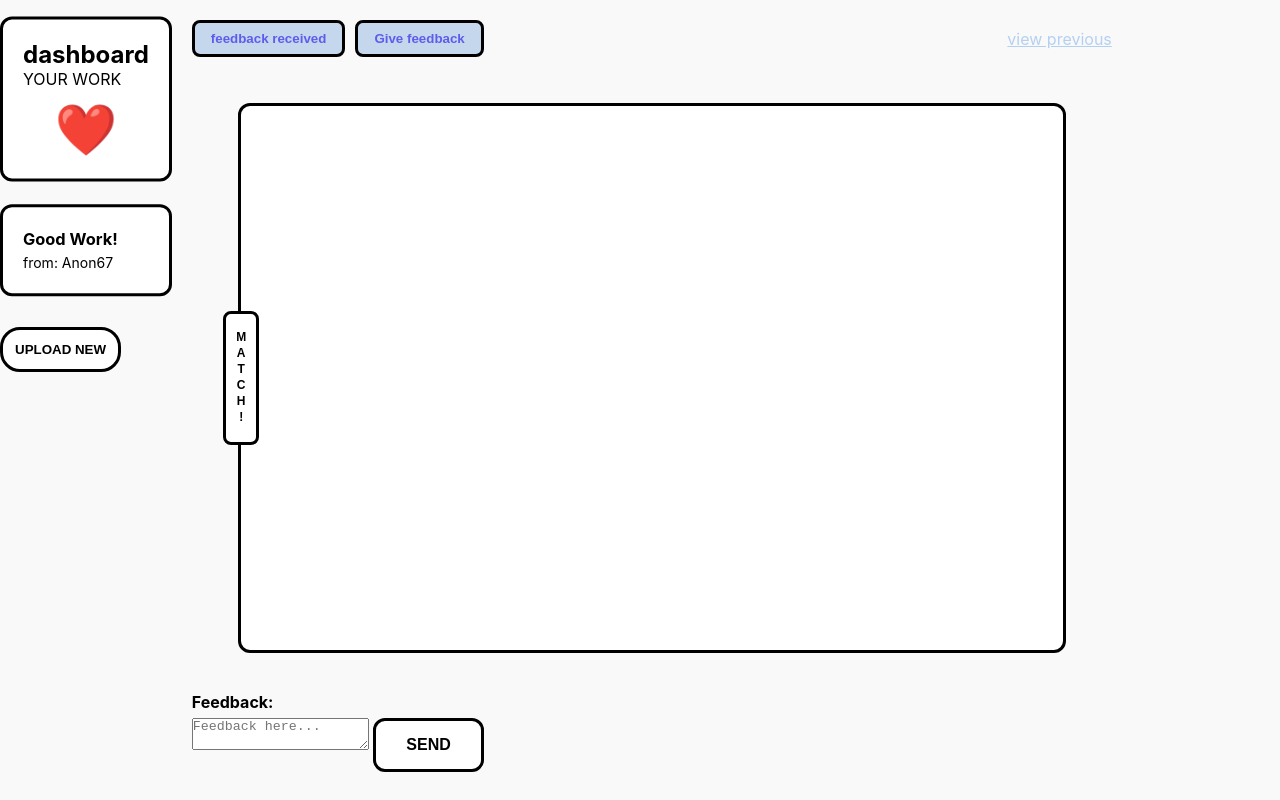
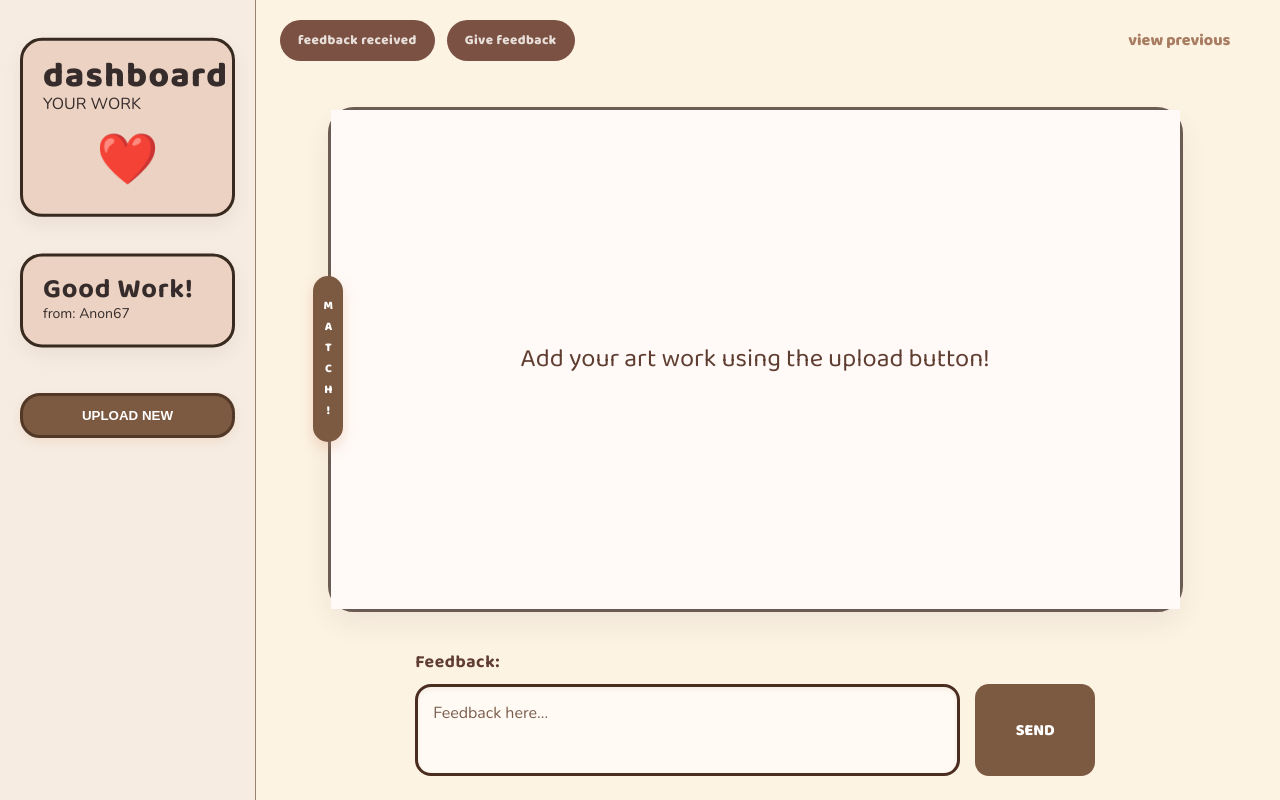
Before and after one commit to clara-hct02/ignition-hacks, a website: page frontend/index.html in a window 1280 px wide. Drawn offline with nearby package versions, Linux system fonts and the light colour scheme.

Commit message:
updated UI (font + layout of boxes)

```diff
--- a/frontend/app.js
+++ b/frontend/app.js
@@ -27,7 +27,9 @@ fileInput.addEventListener('change', async () => {
   reader.onload = async (e) => {
     const base64 = e.target.result;
 
-    document.getElementById('artwork-display').innerHTML = `<img src="${base64}" alt="preview">`;
+    const display = document.getElementById('artwork-display');
+    display.src = base64;
+    display.alt = 'preview';
 
     const response = await fetch('/upload', {
       method: 'POST',
--- a/frontend/index.html
+++ b/frontend/index.html
@@ -31,7 +31,7 @@
 
             <div class="canvas-container">
                 <div class="artwork-frame">
-                    <div class="artwork-display" id="artwork-display"></div>
+                    <div class="artwork-placeholder" id="artwork-display">Add your art work using the upload button!</div>
                     <button class="match-btn">MATCH!</button>
                 </div>
             </div>
--- a/frontend/style.css
+++ b/frontend/style.css
@@ -1,5 +1,7 @@
+@import url('https://fonts.googleapis.com/css2?family=Baloo+2:wght@400;500;600;700;800&family=Nunito:wght@400;600;700;800&display=swap');
 
 /* Container holding the whole screen */
+
 
 * {
     box-sizing: border-box;
@@ -15,7 +17,25 @@ html, body {
 
 body {
     background-color: #f9f9f9;
-    font-family: sans-serif;
+    font-family: 'Nunito', sans-serif;
+}
+
+h1, h2, h3, h4, h5, h6, .nav-tab, .view-previous, .tags-label, .send-btn, .match-btn {
+    font-family: 'Baloo 2', cursive;
+}
+
+h2 {
+    font-size: 2.2rem;
+    line-height: 0.9;
+    letter-spacing: 0.04em;
+    font-weight: 800;
+}
+
+h3 {
+    font-size: 1.7rem;
+    line-height: 1;
+    letter-spacing: 0.03em;
+    font-weight: 700;
 }
 
 .dashboard-container {
@@ -23,36 +43,38 @@ body {
     height: 100vh;
     max-height: 100vh;
     overflow: hidden;
-    font-family: 'Plus Jakarta Sans', -apple-system, sans-serif;
-    background-color: #f9f9f9;
+    font-family: 'Nunito', sans-serif;
+    background-color: #fdf3e3;
+    color: #362c2b;
 }
-/* Left side panels vertically */
-..sidebar {
-    width: 25%;
+
+.sidebar {
+    width: 20%;
     display: flex;
     flex-direction: column;
     gap: 15px;
     padding: 20px;
-    border-right: 3px solid black;
-    background-color: #ffffff;
+    background-color: #f6ece2;
+    border-right: 1px solid #99816d;
 }
 
-/* Right side content area holding image + input */
 .main-content {
-    width: 75%;
+    width: 78%;
     display: flex;
     flex-direction: column;
-    padding: 20px;
+    justify-content: flex-start;
+    padding: 20px 24px 16px;
     min-height: 0;
 }
 
 /* Card stuff */
 .card {
-    border: 3px solid black;
-    border-radius: 12px;
+    border: 3px solid #392a20;
+    border-radius: 22px;
     padding: 20px;
     transform: translateY(10%);
-    background-color: #ffffff;
+    background: #ebd2c2;
+    box-shadow: 0 8px 18px rgba(112, 77, 61, 0.08);
 }
 
 .feedback-card {
@@ -69,33 +91,50 @@ body {
 .upload-btn {
     margin-top: 40px;
     padding: 12px;
-    border: 3px solid black;
+    border: 3px solid #523826;
     border-radius: 20px;
-    background: white;
+    background: #7c5941;
+    color: white;
     font-weight: bold;
+    box-shadow: 0 4px 10px rgba(230, 184, 156, 0.3);
     cursor: pointer;
+}
+.upload-btn:hover {
+    background: #46230d;
 }
 /* for the top tab bar layout */
 .top-nav {
     display: flex;
-    gap: 10px;
     align-items: center;
-    margin-bottom: 15px;
+    justify-content: flex-start;
+    gap: 12px;
+    width: 100%;
+    margin: 0 auto 18px;
 }
+
 .nav-tab {
-    padding: 8px 16px;
-    border: 3px solid black;
-    border-radius: 8px;
-    background: #c4d7ed;
-    color: rgb(95, 92, 236);
-    font-weight: bold;
+    padding: 10px 18px;
+    border: none;
+    border-radius: 999px;
+    background: #7a5142;
+    color: #e9dfda;
+    font-weight: 800;
     cursor: pointer;
+    font-family: 'Baloo 2', cursive;
+    letter-spacing: 0.03em;
+    transition: transform 0.2s ease, background 0.2s ease;
 }
-/* the view prev */
+
+.nav-tab:hover {
+    background: #422e25;
+}
+
 .view-previous {
     margin-left: auto;
-    color: #b3d0f1;
-    text-decoration: underline;
+    color: #a87c61;
+    text-decoration: none;
+    font-weight: 800;
+    font-family: 'Baloo 2', cursive;
     cursor: pointer;
 }
 /* to center the canvas */
@@ -112,27 +151,30 @@ body {
     position: relative;
     width: 90%;
     height: 90%;
-    border: 3px solid black;
-    border-radius: 12px;
-    background: white;
+    border: 3px solid rgb(106, 92, 82);
+    border-radius: 26px;
+    background: #fff8f4;
     display: flex;
     justify-content: center;
     align-items: center;
+    box-shadow: 0 12px 26px rgba(74, 62, 61, 0.08);
 }
 
-.artwork-display {
+.artwork-placeholder {
     width: 100%;
     height: 100%;
     display: flex;
+    align-items: center;
     justify-content: center;
-    align-items: center;
+    text-align: center;
+    padding: 24px;
+    font-family: 'Baloo 2', cursive;
+    font-size: clamp(1.2rem, 2vw, 2rem);
+    line-height: 1.2;
+    color: #5f3d31;
+    background: #fffaf7;
 }
 
-.artwork-display img {
-    max-width: 95%;
-    max-height: 95%;
-    object-fit: contain;
-}
 .match-btn {
     position: absolute;
     left: -18px;
@@ -141,56 +183,86 @@ body {
     display: flex;
     align-items: center;
     justify-content: center;
-    background-color: #ffffff;
-    border: 3px solid #000000;
-    border-radius: 8px;
-    padding: 16px 8px;
+    background: #7c5941;
+    color: white;
+    border: none;
+    border-radius: 18px;
+    padding: 20px 8px;
     font-size: 12px;
-    font-weight: bold;
+    font-weight: 800;
     cursor: pointer;
     writing-mode: vertical-lr;
     text-orientation: upright;
     letter-spacing: 2px;
     line-height: 1.2;
+    font-family: 'Baloo 2', cursive;
+    box-shadow: 0 6px 14px rgba(214, 141, 101, 0.28);
 }
 
 .feedback-input-section {
+    width: min(680px, 100%);
     display: flex;
     flex-direction: column;
-    gap: 6px;
-    margin-top: 0;
+    gap: 8px;
+    margin: 0 auto;
     flex-shrink: 0;
     padding-bottom: 8px;
 }
 
-.tags-label {
-    margin: 0;
+.comment-display {
+    font-family: 'Baloo 2', cursive;
     font-weight: 700;
+    color: #5f3d31;
+    letter-spacing: 0.03em;
+    font-size: 1.1rem;
 }
 
-.input-row {
+.tags-section {
     display: flex;
+    align-items: stretch;
     gap: 15px;
-    align-items: flex-end;
+    width: 100%;
 }
-/* the text box for feedback */
-.feedback-textbox {
-    flex-grow: 1;
-    height: 90px;
-    min-height: 90px;
-    border: 3px solid black;
-    border-radius: 12px;
+
+.feedback-input {
+    flex: 1;
+    width: 100%;
+    min-width: 0;
+    height: 92px;
+    border: 3px solid #4b2d20;
+    border-radius: 16px;
     padding: 15px;
     font-size: 16px;
     resize: none;
+    background: #fffaf3;
+    color: #4b2d20;
+    font-family: 'Nunito', sans-serif;
+    box-shadow: inset 0 2px 5px rgba(93, 67, 51, 0.08);
 }
-/* the send button for feedback */
+
+.feedback-input::placeholder {
+    color: #7b5e4e;
+    font-family: 'Nunito', sans-serif;
+}
+
 .send-btn {
-    padding: 15px 30px;
-    border: 3px solid black;
-    border-radius: 12px;
-    background: white;
-    font-weight: bold;
+    height: 92px;
+    min-width: 120px;
+    padding: 0 22px;
+    border: none;
+    border-radius: 14px;
+    background: #7c5941;
+    color: white;
+    font-weight: 800;
     font-size: 16px;
     cursor: pointer;
+    font-family: 'Baloo 2', cursive;
+    transition: transform 0.2s ease, opacity 0.2s ease;
+    display: flex;
+    align-items: center;
+    justify-content: center;
 }
+
+.send-btn:hover {
+    background: #41210d;
+}
```
